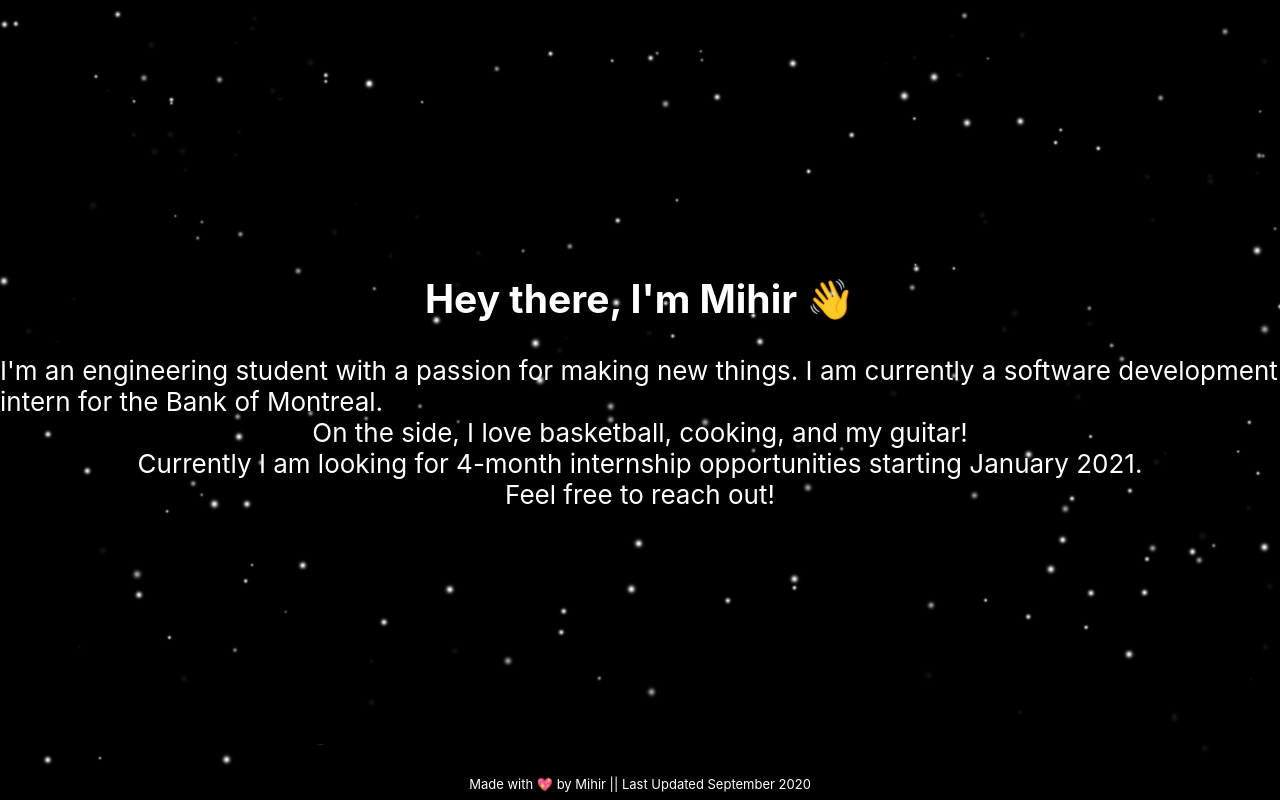
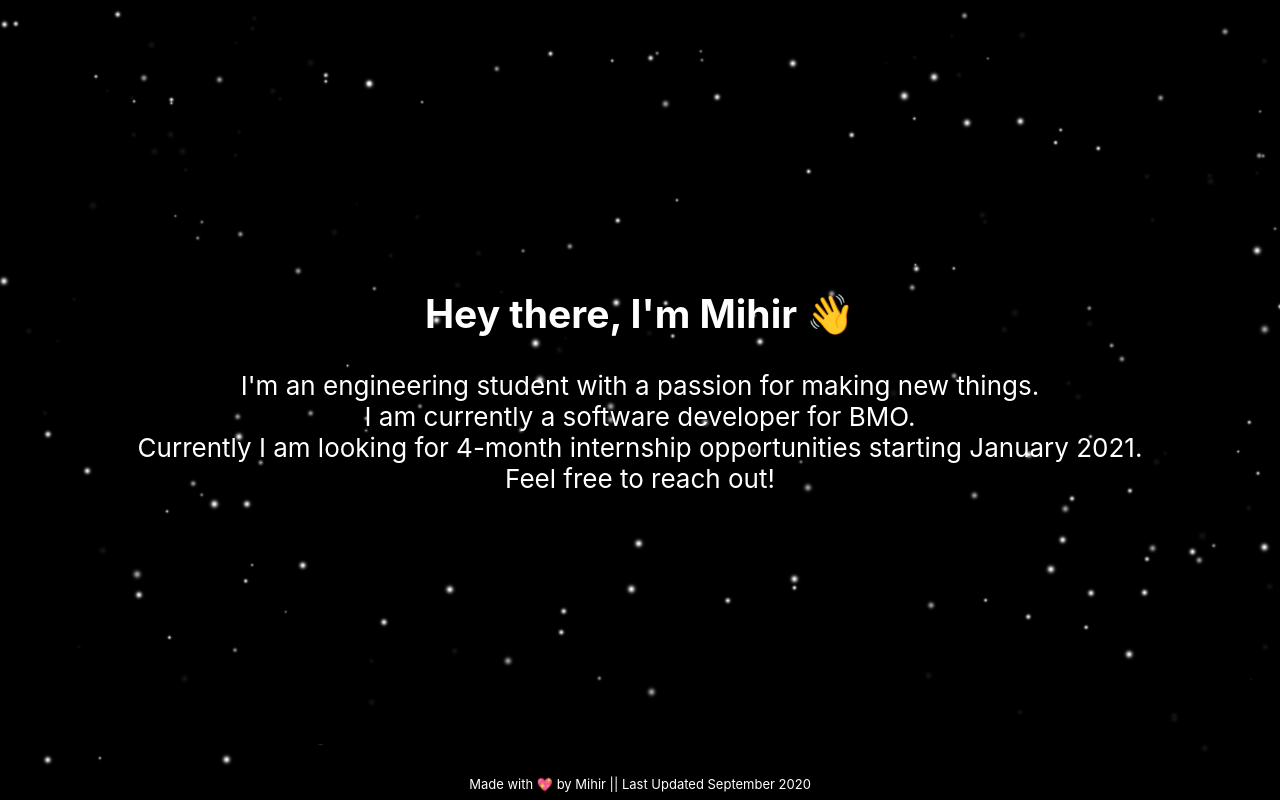
Before and after one commit to MihirKakkar/myapp, a React (Create React App) app: page / in a window 1280 px wide. Shown: the part 824-1624 px from the top of the page. Built offline with nearby package versions, Linux system fonts and the light colour scheme; a web font is replaced by a local one.

Commit message:
Update App.js

```diff
--- a/src/App.js
+++ b/src/App.js
@@ -42,8 +42,8 @@ function App() {
         <div class="star star2"></div>
         <div class="star star3"></div>
         <h2>Hey there, I'm Mihir 👋</h2>
-        <p2>I'm an engineering student with a passion for making new things. I am currently a software development intern for the Bank of Montreal.</p2>
-        <p2>On the side, I love basketball, cooking, and my guitar!</p2>
+        <p2>I'm an engineering student with a passion for making new things.</p2>
+        <p2>I am currently a software developer for BMO.</p2>
         <p2>Currently I am looking for 4-month internship opportunities starting January 2021.</p2>
         <p2>Feel free to reach out!</p2>
       </body>
```
